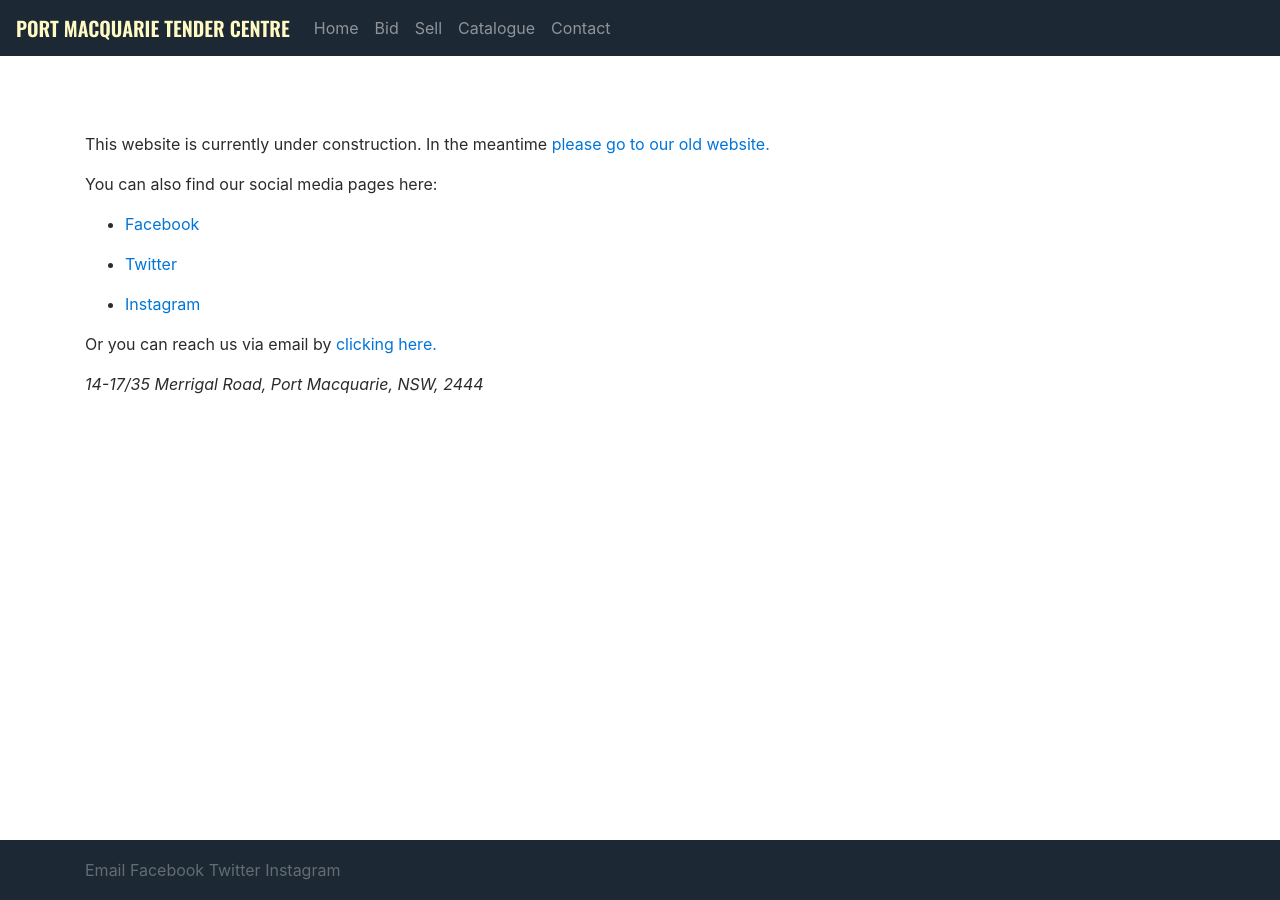
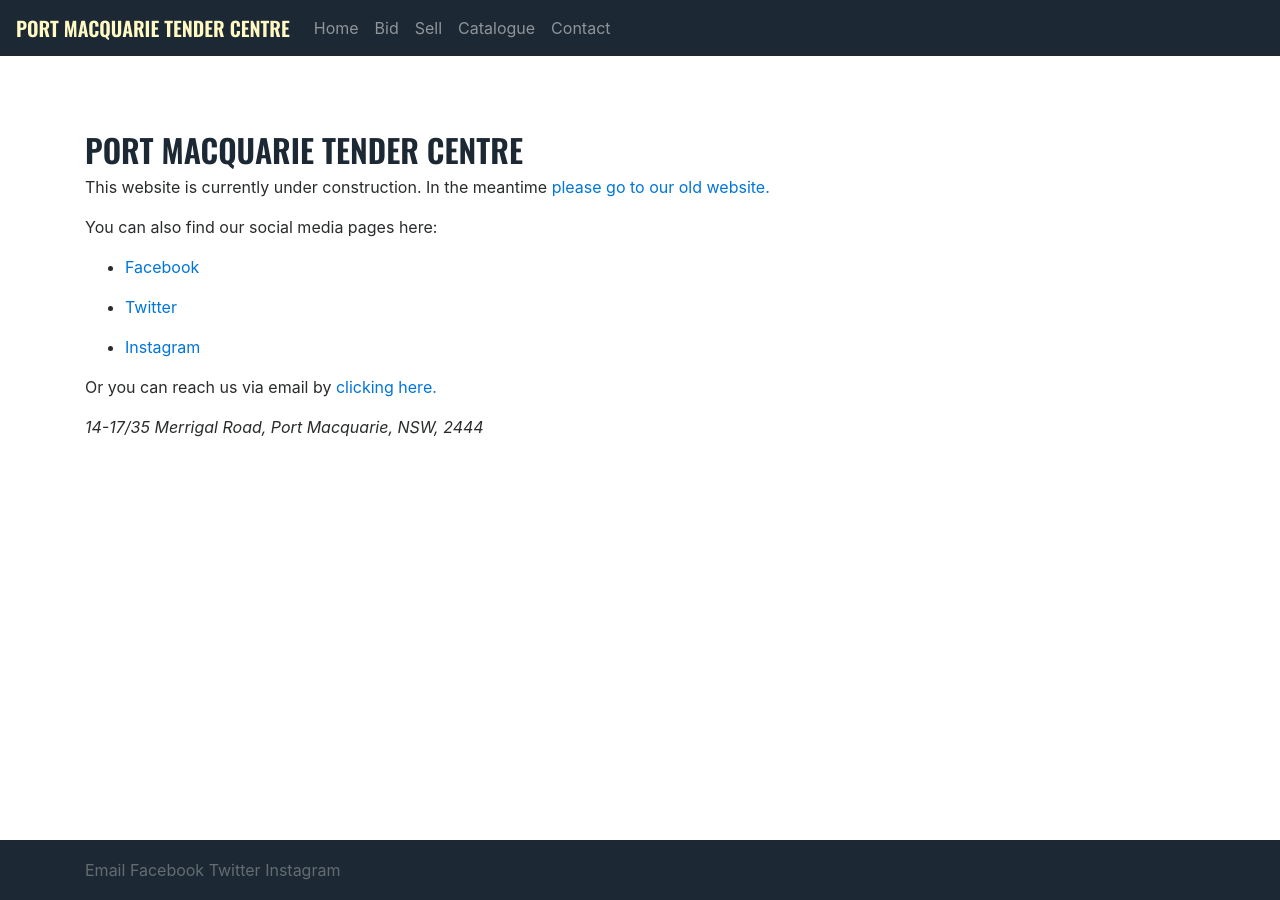
Before and after one commit to tendercentre/tendercentre.github.io, a Jekyll site: the page built from index.md, in a window 1280 px wide. Built offline with Jekyll 4.4.1, drawn with Linux system fonts in a browser that asks for light colours; nearby versions of some CDN libraries.

Commit message:
Updated catalogue

```diff
--- a/_includes/footer.html
+++ b/_includes/footer.html
@@ -1,11 +1,8 @@
-    <footer class="footer" style="background-color: #1c2833 !important;">
-        <div class="container">
-                <span><a class="text-muted" target="_blank" href="mailto:{{ 'hello@pmtc.com.au' | encode_email }}">Email</a></span>
-
-                <span><a class="text-muted" target="_blank" href="https://facebook.com/tendercentre">Facebook</a></span>
-
-                <span><a class="text-muted" target="_blank" href="https://twitter.com/_tendercentre">Twitter</a></span>
-
-                <span><a class="text-muted" target="_blank" href="https://instagram.com/tendercentre">Instagram</a></span>
-        </div>
-    </footer>
+<footer class="footer" style="background-color: #1c2833 !important;">
+  <div class="container">
+    <a class="text-muted" target="_blank" href="mailto:{{ 'hello@pmtc.com.au' | encode_email }}">Email</a>
+    <a class="text-muted" target="_blank" href="https://facebook.com/tendercentre">Facebook</a>
+    <a class="text-muted" target="_blank" href="https://twitter.com/_tendercentre">Twitter</a>
+    <a class="text-muted" target="_blank" href="https://instagram.com/tendercentre">Instagram</a>
+  </div>
+</footer>
--- a/index.md
+++ b/index.md
@@ -2,6 +2,8 @@
 title: Home
 layout: default
 ---
+
+## Port Macquarie Tender Centre
 
 This website is currently under construction. In the meantime [please go to our old website.](https://pmtc.xyz)
 
```
Also changed, not shown: _includes/content.html (+5 -5 lines), Gemfile (line endings or trailing spaces), _includes/bidform.html (indentation only), 1 other file.
